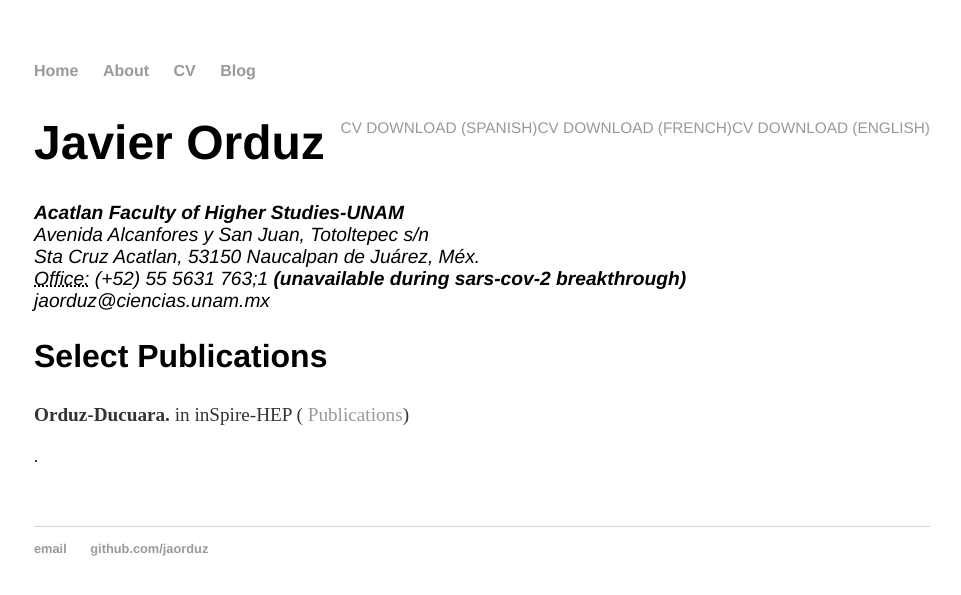
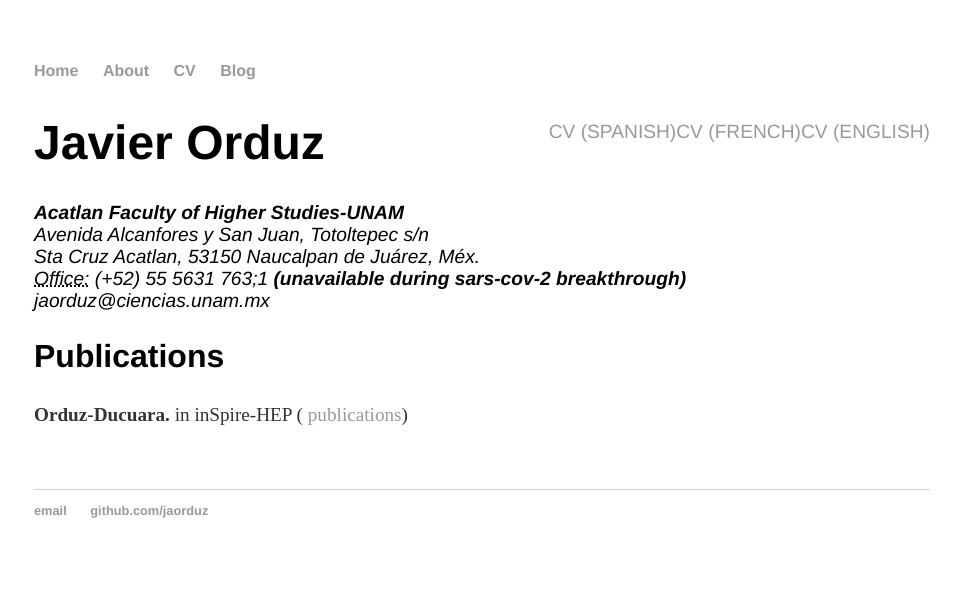
Before and after one commit to jaorduz/jaorduz.github.io, a Jekyll site: the page built from cv/index.html, in a window 1280 px wide. Shown: the top 595 px of the page, without its empty margins (158-1119 px from the left). Built offline with Jekyll 4.4.1, drawn with Linux system fonts in a browser that asks for light colours.

Commit message:
Update index.html

```diff
--- a/cv/index.html
+++ b/cv/index.html
@@ -4,9 +4,12 @@ title: CV of Javier Orduz
 ---
 
 	<div class="cv">
-		<p><a href="https://www.dropbox.com/s/67gfnrz8e91syyk/JO_CV_En-vOL.pdf?dl=0" class="download" title="Download CV as PDF">CV download (English)</a></p>
-		<p><a href="https://www.dropbox.com/s/x8dnkj7qpwilsgp/JO_CV_Fr-vOL.pdf?dl=0" class="download" title="Download CV as PDF">CV download (French)</a></p>
-		<p><a href="https://www.dropbox.com/s/mym14vrdgnl825b/JO_CV_Sp-vOL.pdf?dl=0" class="download" title="Download CV as PDF">CV download (Spanish)</a></p>
+
+		<ul style="list-style: none;">
+ 			<li><a href="https://www.dropbox.com/s/67gfnrz8e91syyk/JO_CV_En-vOL.pdf?dl=0" class="download" title="Download CV as PDF">CV (English)</a></p></li>
+ 			<li><a href="https://www.dropbox.com/s/x8dnkj7qpwilsgp/JO_CV_Fr-vOL.pdf?dl=0" class="download" title="Download CV as PDF">CV (French)</a></p></li>
+			<li><a href="https://www.dropbox.com/s/mym14vrdgnl825b/JO_CV_Sp-vOL.pdf?dl=0" class="download" title="Download CV as PDF">CV (Spanish)</a></p></li>
+		</ul>
 
 					<h1>Javier Orduz</h1>
 					<address>
@@ -17,11 +20,9 @@ title: CV of Javier Orduz
 					<span class="obfuscate">jaorduz@ciencias.unam.mx</span>
 					</address>
 
-					<h2>Select Publications</h2>
+					<h2>Publications</h2>
 
 					<p>
-						<strong>Orduz-Ducuara.</strong> in inSpire-HEP (<a href="https://inspirehep.net/literature?sort=mostrecent&size=25&page=1&q=a%20orduz-ducuara" title=inSpire-HEP> Publications</a>)
-					</p>.
-
-
+						<strong>Orduz-Ducuara.</strong> in inSpire-HEP (<a href="https://inspirehep.net/literature?sort=mostrecent&size=25&page=1&q=a%20orduz-ducuara" title=inSpire-HEP> publications</a>)
+					</p>
 	</div>
```
